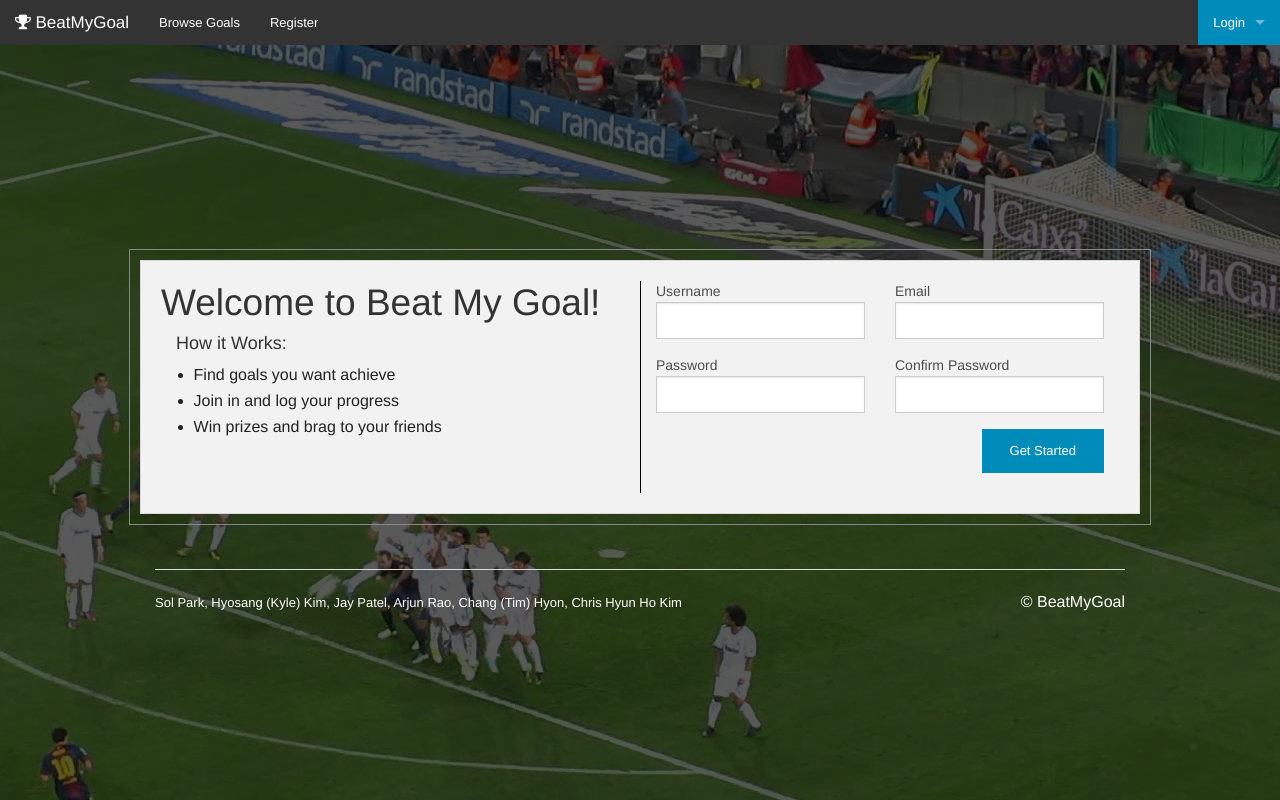
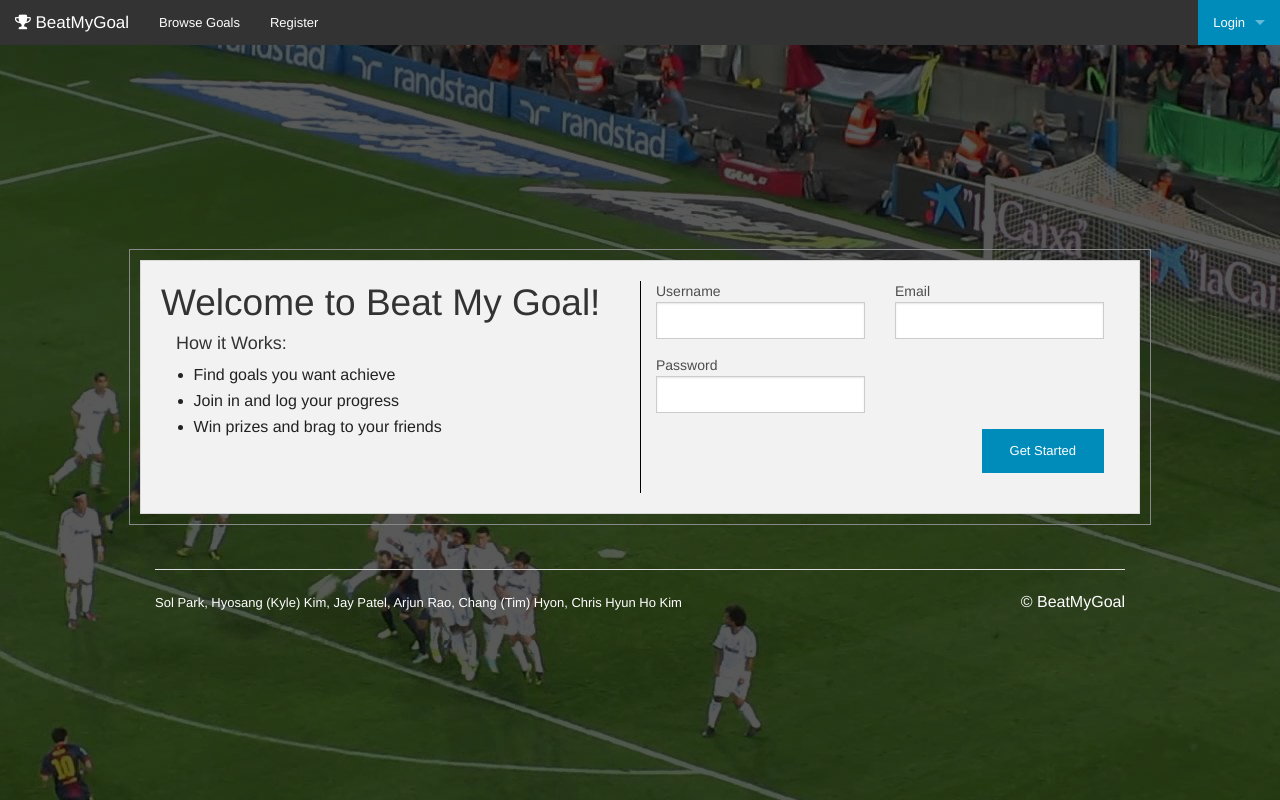
Before and after one commit to BeatMyGoal/beatmygoal, a Django app: page / in a window 1280 px wide. Run offline with Django 3.2, Linux system fonts and the light colour scheme; some libraries are stand-ins or nearby versions.

Commit message:
removed confirm password field temporarily

```diff
--- a/templates/index.html
+++ b/templates/index.html
@@ -110,11 +110,11 @@
             <small id="password-error" class="error">A password is required. Only alpha-numeric characters are allowed.</small>
           </label>
         </div>
-        <div class="small-12 medium-6 columns">
-          <label >Confirm Password</label>
-          <input id="" type="password" required pattern="[a-zA-Z0-9]+" />
-          <small id="" class="error">A password is required. Only alpha-numeric characters are allowed.</small>
-        </div>
+       <!--  <div class="small-12 medium-6 columns">
+         <label >Confirm Password</label>
+         <input id="" type="password" required pattern="[a-zA-Z0-9]+" />
+         <small id="" class="error">A password is required. Only alpha-numeric characters are allowed.</small>
+       </div> -->
       </div>
       <input id="register-submit" type="submit" class="float-right button small" value="Get Started">
     </form>
```
